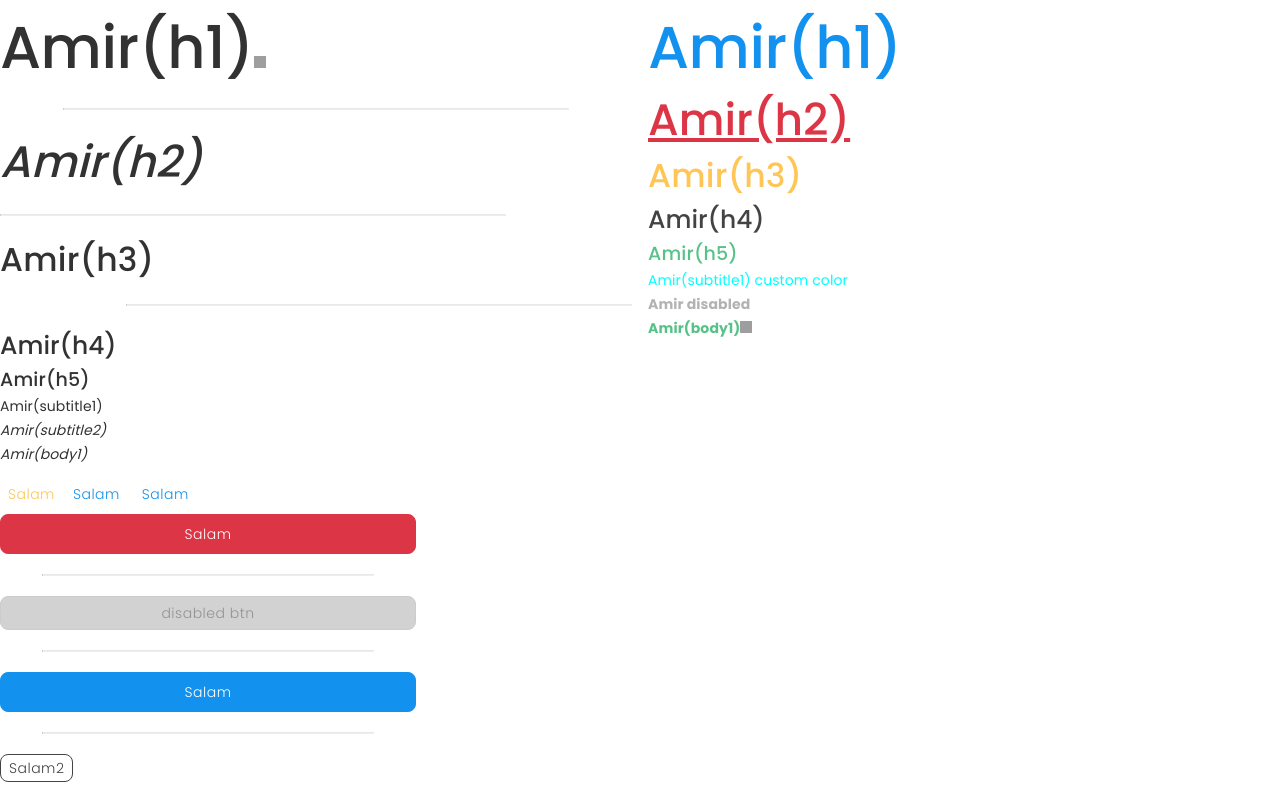
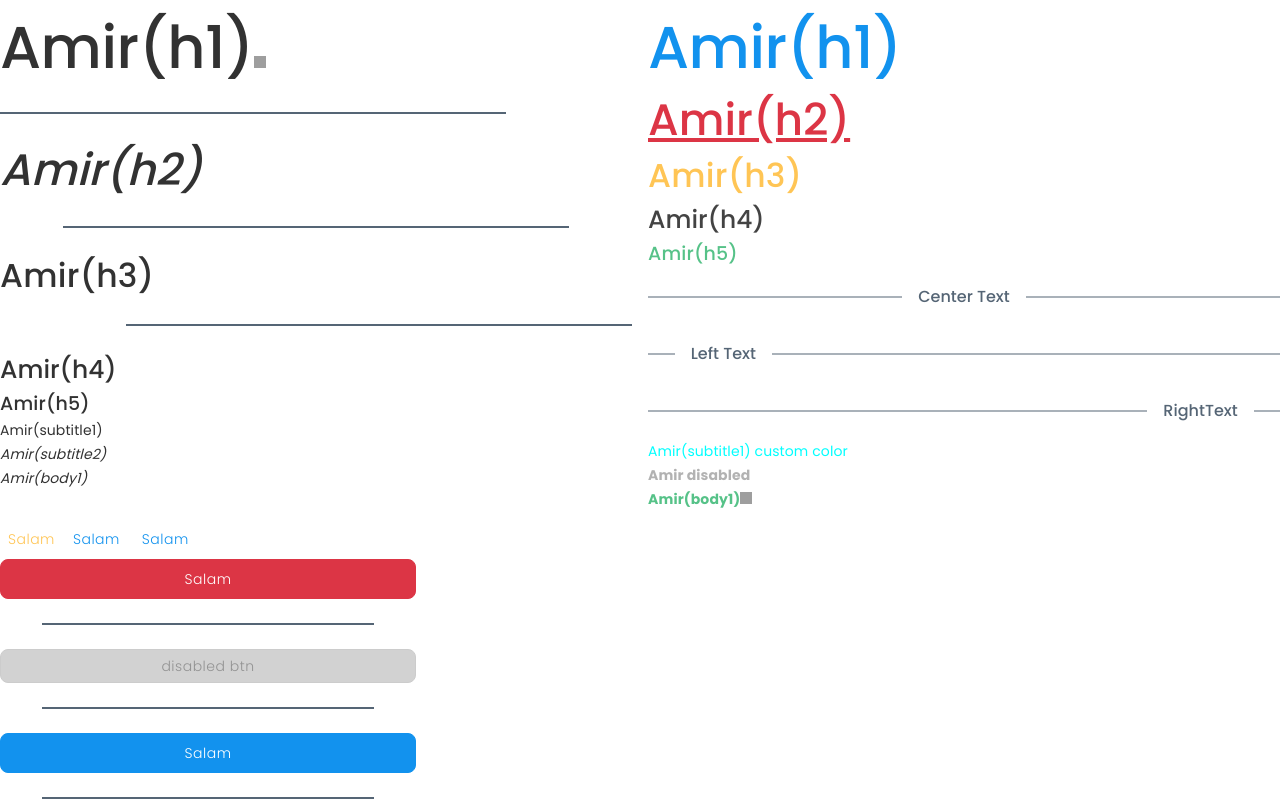
Before and after one commit to alirezatahani/React-Template, a React app: page / in a window 1280 px wide. Shown: the top 800 px of the page. Built offline with nearby package versions, Linux system fonts and the light colour scheme; grey boxes are pictures that could not be loaded.

Commit message:
feature/add divider with text and finish divider component

```diff
--- a/src/components/divider/content/Divider.tsx
+++ b/src/components/divider/content/Divider.tsx
@@ -1,17 +1,35 @@
 import * as React from 'react';
-import { DividerContainer, StyledDivider } from '../styles/divider.styles';
+import {
+  DividerContainer,
+  DividerText,
+  DividerWithTextContainer,
+  StyledDivider,
+} from '../styles/divider.styles';
 import { DividerProps } from './divider_types';
 
-const Divider: React.FC<DividerProps> = ({ align, ...props }: DividerProps) => {
+const Divider: React.FC<DividerProps> = ({
+  children,
+  align,
+  orientation,
+  ...props
+}: DividerProps) => {
   return (
-    <DividerContainer align={align}>
-      <StyledDivider {...props} />
-    </DividerContainer>
+    <>
+      <DividerContainer align={align}>
+        {!children && <StyledDivider {...props} />}
+      </DividerContainer>
+      {children && (
+        <DividerWithTextContainer orientation={orientation}>
+          <DividerText>{children}</DividerText>
+        </DividerWithTextContainer>
+      )}
+    </>
   );
 };
 
 Divider.defaultProps = {
   middle: false,
+  orientation: 'center',
 };
 
 export default Divider;
--- a/src/components/divider/styles/divider.styles.ts
+++ b/src/components/divider/styles/divider.styles.ts
@@ -1,18 +1,50 @@
 import styled from 'styled-components';
 import { DividerProps } from '../content/divider_types';
-import { handleAlign } from '../utils/utils';
+import { handleAlign, handleTextAlign } from '../utils/utils';
 
 export const StyledDivider = styled.hr<DividerProps>(({ theme, middle }) => ({
-  display: 'flex',
-  justifyContent: 'center',
   width: middle ? '80%' : '100%',
-  fontSize: 14,
-  borderTop: '1px solid rgba(0,0,0,0.09)',
-  borderRadius: 1,
-  margin: '20px 0',
+  borderStyle: 'solid',
+  borderWidth: 1,
+  borderColor: theme.palette.greyScale['400'],
+  margin: '24px 0',
 }));
 
 export const DividerContainer = styled.div<DividerProps>(({ align }) => ({
   ...handleAlign[align],
   display: 'flex',
 }));
+
+export const DividerWithTextContainer = styled.div<DividerProps>(
+  ({ theme, orientation }) => ({
+    display: 'flex',
+    margin: '16px 0',
+    color: theme.palette.greyScale['400'],
+    fontWeight: 500,
+    fontSize: 16,
+    whiteSpace: 'nowrap',
+    textAlign: 'center',
+    ':before,:after': {
+      content: '""',
+      position: 'relative',
+      top: '50%',
+      borderTop: '1px solid transparent',
+      borderTopColor: 'inherit',
+      borderBottom: 0,
+      transform: 'translateY(50%)',
+    },
+    ':before': {
+      ...handleTextAlign[orientation].before,
+      content: '""',
+    },
+    ':after': {
+      content: '""',
+      ...handleTextAlign[orientation].after,
+    },
+  })
+);
+
+export const DividerText = styled.span<DividerProps>`
+  display: inline-block;
+  padding: 0 1em;
+`;
--- a/src/components/divider/utils/utils.ts
+++ b/src/components/divider/utils/utils.ts
@@ -1,4 +1,6 @@
-export const handleAlign = {
+import { TextOrientationType, handleAlignType } from '../content/divider_types';
+
+export const handleAlign: handleAlignType = {
   center: {
     justifyContent: 'center',
   },
@@ -9,3 +11,17 @@ export const handleAlign = {
     justifyContent: 'right',
   },
 };
+export const handleTextAlign: TextOrientationType = {
+  center: {
+    before: { width: '50%' },
+    after: { width: '50%' },
+  },
+  left: {
+    before: { width: '5%' },
+    after: { width: '95%' },
+  },
+  right: {
+    before: { width: '95%' },
+    after: { width: '5%' },
+  },
+};
--- a/src/index.tsx
+++ b/src/index.tsx
@@ -6,12 +6,6 @@ import Alert from './components/alert/content/Alert';
 import { GlobalStyle, theme } from './global/Global';
 
 const App: React.FC = () => {
-  const [fnameVal, setFnameVal] = React.useState<string>('');
-  const [lnameVal, setLnameVal] = React.useState<string>('');
-
-  const [test, setTest] = React.useState<boolean>(false);
-
-  const tog = () => setTest(!test);
   return (
     <ThemeProvider theme={theme}>
       <>
@@ -21,7 +15,7 @@ const App: React.FC = () => {
             <Typography copyable variant="h1">
               Amir(h1)
             </Typography>
-            <Divider align="center" middle />
+            <Divider align="left" middle />
             <Typography
               italic
               onClick={() => console.log('sdasd')}
@@ -29,7 +23,7 @@ const App: React.FC = () => {
             >
               Amir(h2)
             </Typography>
-            <Divider align="left" middle />
+            <Divider align="center" middle />
             <Typography variant="h3">Amir(h3)</Typography>
             <Divider align="right" middle />
             <Typography variant="h4">Amir(h4)</Typography>
@@ -58,6 +52,9 @@ const App: React.FC = () => {
             <Typography color="success" variant="h5">
               Amir(h5)
             </Typography>
+            <Divider>Center Text</Divider>
+            <Divider orientation="left">Left Text</Divider>
+            <Divider orientation="right">RightText</Divider>
             <Typography variant="subtitle1">
               <span style={{ color: 'cyan' }}>
                 Amir(subtitle1) custom color
@@ -325,26 +322,18 @@ const App: React.FC = () => {
         <Row>
           <Col span={6}>
             <Input
-              onChange={(e: React.ChangeEvent<HTMLInputElement>) =>
-                setFnameVal(e.target.value)
-              }
               name="fname"
               variant="outlined"
               label="First Name"
               placeholder="First Name"
-              value={fnameVal}
             />
           </Col>
           <Col span={6}>
             <Input
-              onChange={(e: React.ChangeEvent<HTMLInputElement>) =>
-                setLnameVal(e.target.value)
-              }
               name="lname"
               variant="outlined"
               label="Last Name"
               placeholder="Last Name"
-              value={lnameVal}
             />
           </Col>
         </Row>
```
Also changed, not shown: src/components/divider/content/divider_types.d.ts (+20 -0 lines).
